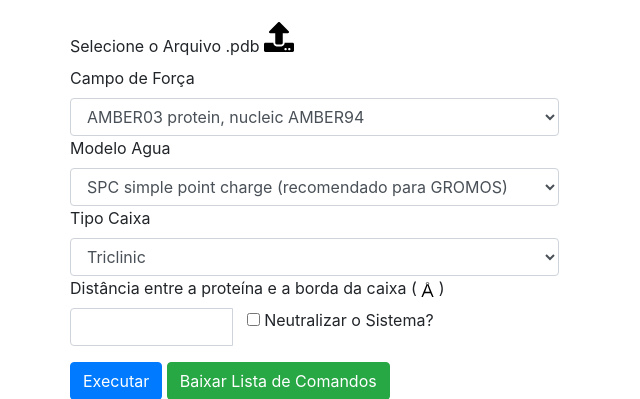
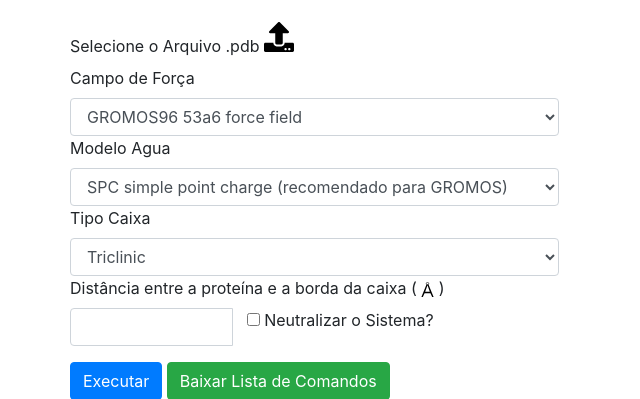
Before and after one commit to botelhoeduardo/visualdynamics, a Flask app: page / in a window 1280 px wide. Shown: the part 238-637 px from the top of the page, without its empty margins (0-640 px from the left). Run offline with Flask 2, Linux system fonts and the light colour scheme; the visitor is signed in with stand-in values (Sample User, id 1); some libraries are stand-ins or nearby versions.

Commit message:
valor default campo forca

```diff
--- a/app/templates/index.html
+++ b/app/templates/index.html
@@ -27,7 +27,7 @@
                 <option value="gromos43a2">GROMOS96 43a2 force field</option>
                 <option value="gromos45a3">GROMOS96 45a3 force field</option>
                 <option value="gromos53a5">GROMOS96 53a5 force field</option>
-                <option value="gromos53a6">GROMOS96 53a6 force field</option>
+                <option selected="selected" value="gromos53a6">GROMOS96 53a6 force field</option>
                 <option value="gromos54a7">GROMOS96 54a7 force field</option>
                 <option value="oplsaa">OPLS-AA/L all-atom force</option>
             </select>
```
